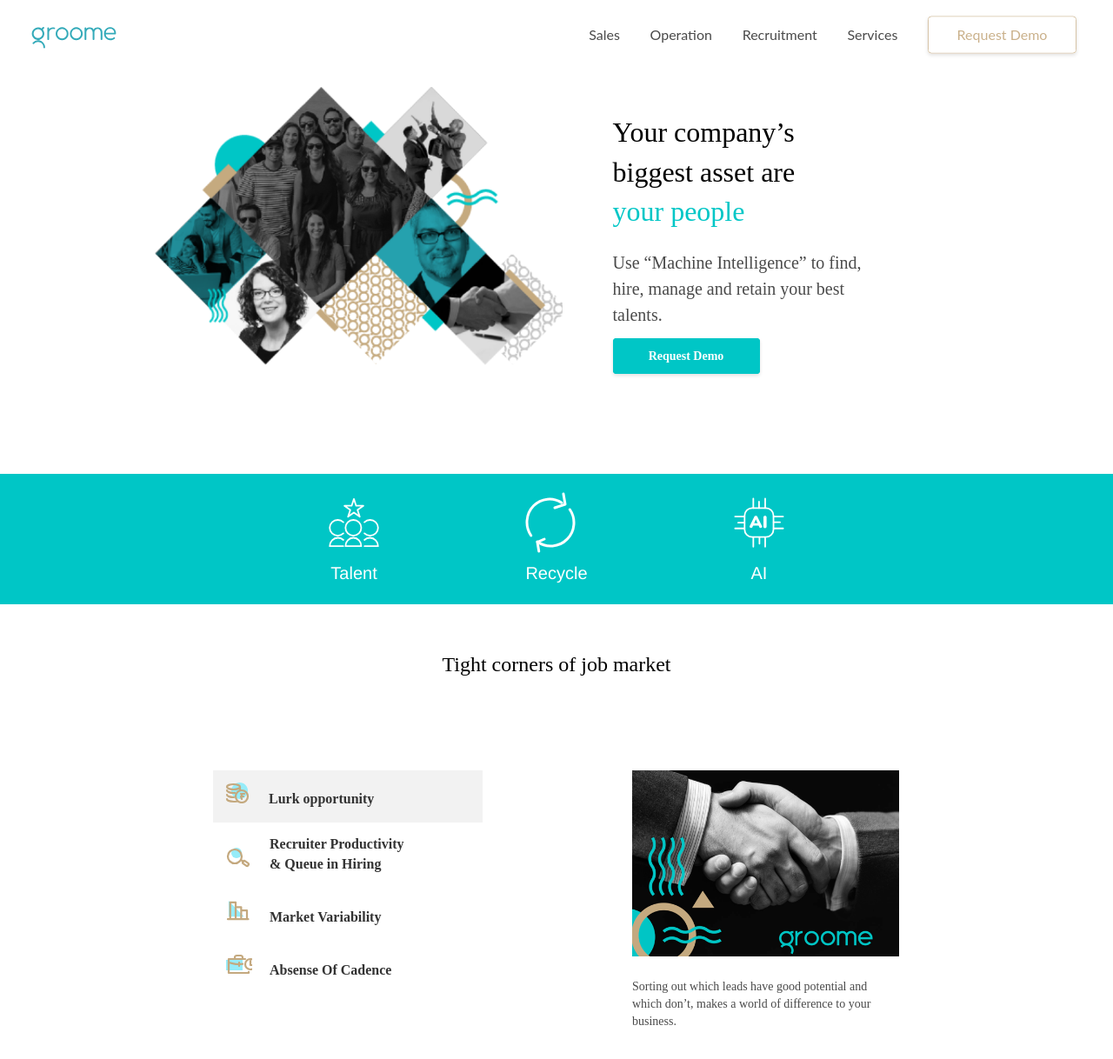
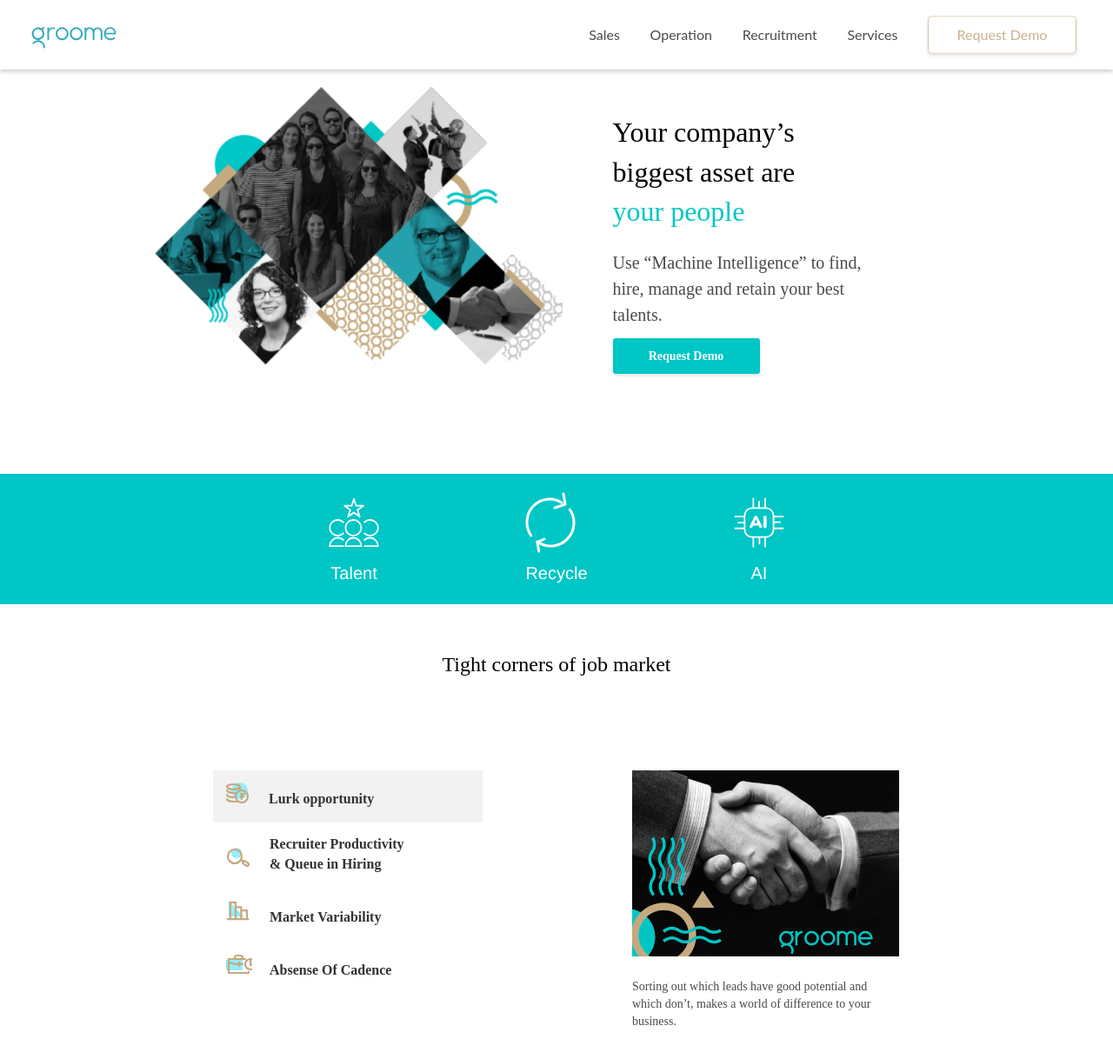
Before and after one commit to hashworks-code/groome_static_new, a Jekyll site: the page built from index.md, in a window 1280 px wide and 1400 px high. Shown: the top 1218 px of the window at 87% size. Built offline with Jekyll 4.4.1, drawn with Linux system fonts in a browser that asks for light colours; nearby versions of some CDN libraries; some web fonts are replaced.

Commit message:
box shadow header

```diff
--- a/css/menu.css
+++ b/css/menu.css
@@ -53,7 +53,10 @@ html, body {
 }
 
 .cd-header {
-  position: absolute;
+  -webkit-box-shadow: 0 2px 5px rgba(57, 63, 72, 0.3);
+  -moz-box-shadow: 0 2px 5px rgba(57, 63, 72, 0.3);
+  box-shadow: 0 2px 5px rgba(57, 63, 72, 0.3);
+  position: fixed;
   top: 0;
   left: 0;
   background:white;
@@ -68,7 +71,6 @@ html, body {
   .cd-header {
     height: 80px;
     background:white;
-    box-shadow: none;
   }
   .cd-secondary-nav a:hover{
     border-bottom:2px solid#37b8ae;
```
Also changed, not shown: 1 other file.
